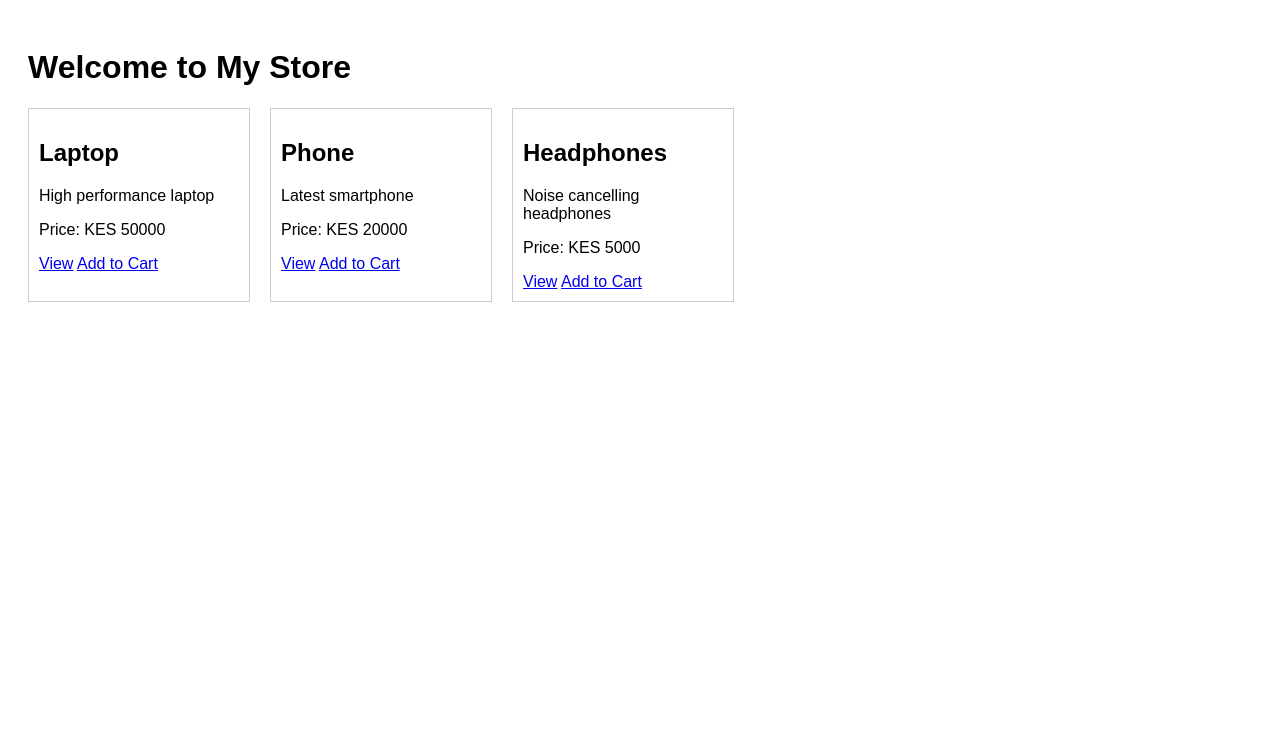
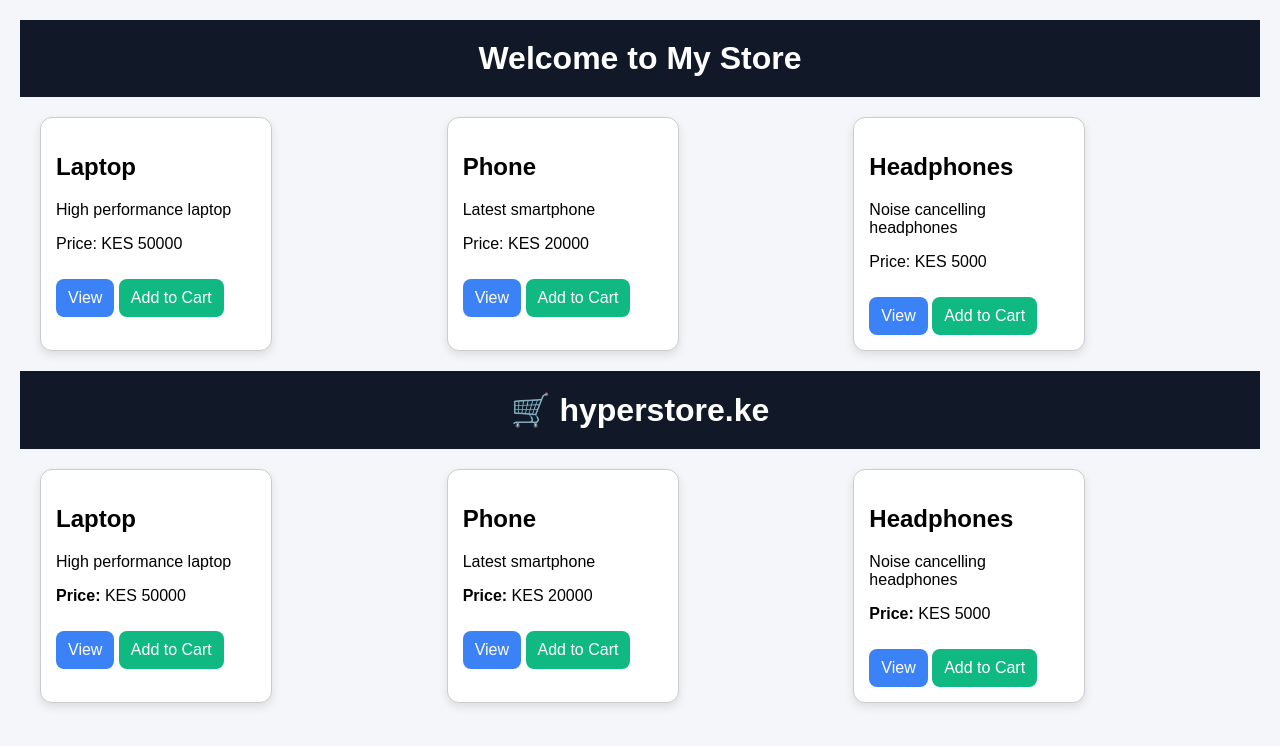
Before and after one commit to mugambinewton985-art/my_store, a Flask app: page / in a window 1280 px wide. Shown: the top 746 px of the page. Run offline with Flask 3, Linux system fonts and the light colour scheme.

Commit message:
professional UI upgrade

```diff
--- a/static/style.css
+++ b/static/style.css
@@ -2,3 +2,57 @@ body { font-family: Arial, sans-serif; padding: 20px; }
 .products { display: flex; gap: 20px; flex-wrap: wrap; }
 .product { border: 1px solid #ccc; padding: 10px; width: 200px; }
 button { padding: 10px 20px; background-color: green; color: white; border: none; cursor: pointer; }
+body {
+    font-family: Arial, sans-serif;
+    margin: 0;
+    background: #f5f6fa;
+}
+
+/* Header */
+h1 {
+    text-align: center;
+    padding: 20px;
+    background: #111827;
+    color: white;
+    margin: 0;
+}
+
+/* Product grid */
+.products {
+    display: grid;
+    grid-template-columns: repeat(auto-fit, minmax(250px, 1fr));
+    gap: 20px;
+    padding: 20px;
+}
+
+/* Product card */
+.product {
+    background: white;
+    padding: 15px;
+    border-radius: 12px;
+    box-shadow: 0 4px 10px rgba(0,0,0,0.1);
+    transition: 0.3s;
+}
+
+.product:hover {
+    transform: translateY(-5px);
+}
+
+/* Buttons */
+a {
+    display: inline-block;
+    margin-top: 10px;
+    padding: 10px 12px;
+    text-decoration: none;
+    border-radius: 8px;
+}
+
+a[href*="product"] {
+    background: #3b82f6;
+    color: white;
+}
+
+a[href*="add_to_cart"] {
+    background: #10b981;
+    color: white;
+}
--- a/templates/index.html
+++ b/templates/index.html
@@ -19,3 +19,28 @@
     </div>
 </body>
 </html>
+<!DOCTYPE html>
+<html>
+<head>
+    <title>hyperstore.ke</title>
+    <link rel="stylesheet" href="{{ url_for('static', filename='style.css') }}">
+</head>
+<body>
+
+<h1>🛒 hyperstore.ke</h1>
+
+<div class="products">
+    {% for product in products %}
+    <div class="product">
+        <h2>{{ product.name }}</h2>
+        <p>{{ product.description }}</p>
+        <p><b>Price:</b> KES {{ product.price }}</p>
+
+        <a href="{{ url_for('product', product_id=product.id) }}">View</a>
+        <a href="{{ url_for('add_to_cart', product_id=product.id) }}">Add to Cart</a>
+    </div>
+    {% endfor %}
+</div>
+
+</body>
+</html>
```
